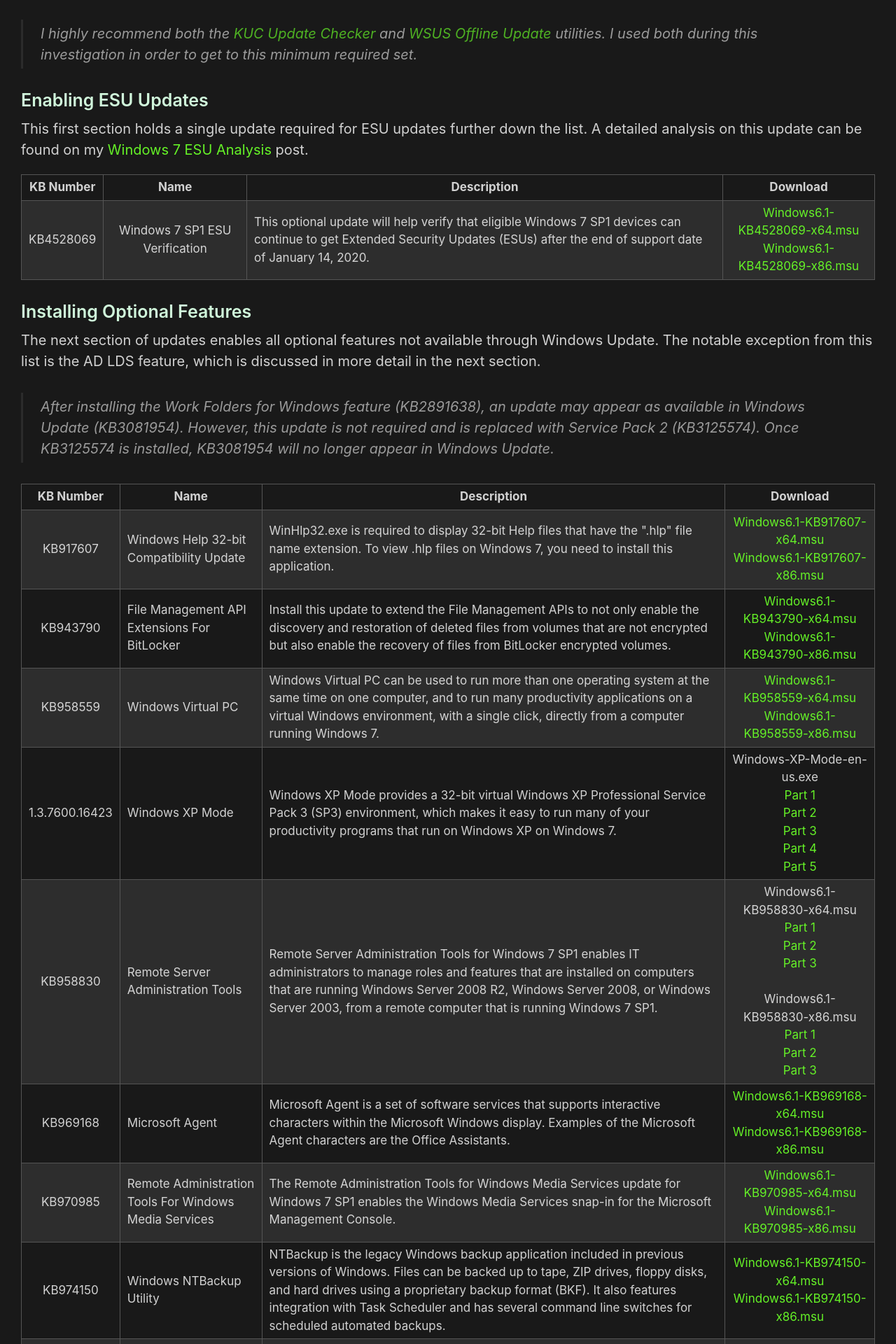
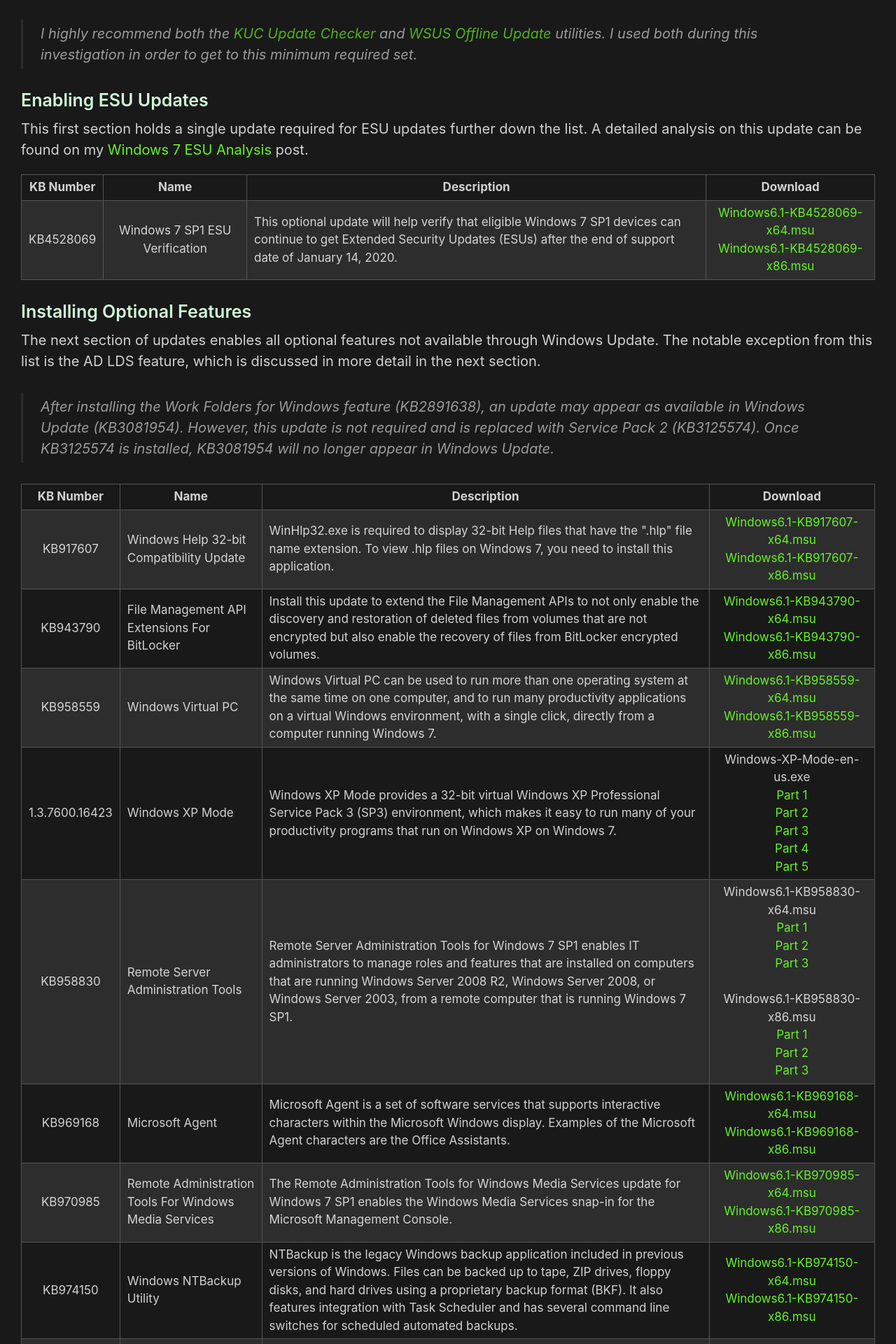
Before and after one commit to HackAndPwn/HackAndPwn.github.io, a Jekyll site: the page built from _posts/2020-05-23-windows-7-esu-patching.md, in a window 1280 px wide. Shown: the part 552-2472 px from the top of the page at 70% size. Built offline with Jekyll 4.4.1, drawn with Linux system fonts in a browser that asks for light colours.

Commit message:
Update 2020-05-23-windows-7-esu-patching.md

```diff
--- a/_posts/2020-05-23-windows-7-esu-patching.md
+++ b/_posts/2020-05-23-windows-7-esu-patching.md
@@ -15,7 +15,7 @@
 
 This first section holds a single update required for ESU updates further down the list.  A detailed analysis on this update can be found on my [Windows 7 ESU Analysis](https://hackandpwn.com/windows-7-esu-analysis/) post.
 
-<table style="text-align:center"><colgroup><col width="8%" /><col width="17%" /><col width="57%" /><col width="18%" /></colgroup>
+<table style="text-align:center"><colgroup><col width="8%" /><col width="17%" /><col width="55%" /><col width="20%" /></colgroup>
 <thead><tr><th style="text-align:center">KB Number</th><th style="text-align:center">Name</th><th style="text-align:center">Description</th><th style="text-align:center">Download</th></tr></thead><tbody>
 <tr><td>KB4528069</td><td>Windows 7 SP1 ESU Verification</td><td style="text-align:left">This optional update will help verify that eligible Windows 7 SP1 devices can continue to get Extended Security Updates (ESUs) after the end of support date of January 14, 2020.</td><td><a href="https://github.com/HackAndPwn/Windows-7-Patching/raw/master/01_Enable_ESU/01_Windows6.1-KB4528069-x64.msu">Windows6.1-KB4528069-x64.msu</a><br><a href="https://github.com/HackAndPwn/Windows-7-Patching/raw/master/01_Enable_ESU/01_Windows6.1-KB4528069-x86.msu">Windows6.1-KB4528069-x86.msu</a></td></tr>
 </tbody></table>
@@ -26,7 +26,7 @@
 
 > After installing the Work Folders for Windows feature (KB2891638), an update may appear as available in Windows Update (KB3081954).  However, this update is not required and is replaced with Service Pack 2 (KB3125574).  Once KB3125574 is installed, KB3081954 will no longer appear in Windows Update.
 
-<table style="text-align:center"><colgroup><col width="8%" /><col width="17%" /><col width="57%" /><col width="18%" /></colgroup>
+<table style="text-align:center"><colgroup><col width="8%" /><col width="17%" /><col width="55%" /><col width="20%" /></colgroup>
 <thead><tr><th style="text-align:center">KB Number</th><th style="text-align:center">Name</th><th style="text-align:center">Description</th><th style="text-align:center">Download</th></tr></thead><tbody>
 <tr><td>KB917607</td><td style="text-align:left">Windows Help 32-bit Compatibility Update</td><td style="text-align:left">WinHlp32.exe is required to display 32-bit Help files that have the ".hlp" file name extension. To view .hlp files on Windows 7, you need to install this application.</td><td><a href="https://github.com/HackAndPwn/Windows-7-Patching/raw/master/02_Features/01_Windows6.1-KB917607-x64.msu">Windows6.1-KB917607-x64.msu</a><br><a href="https://github.com/HackAndPwn/Windows-7-Patching/raw/master/02_Features/01_Windows6.1-KB917607-x86.msu">Windows6.1-KB917607-x86.msu</a></td></tr>
 <tr><td>KB943790</td><td style="text-align:left">File Management API Extensions For BitLocker</td><td style="text-align:left">Install this update to extend the File Management APIs to not only enable the discovery and restoration of deleted files from volumes that are not encrypted but also enable the recovery of files from BitLocker encrypted volumes.</td><td><a href="https://github.com/HackAndPwn/Windows-7-Patching/raw/master/02_Features/02_Windows6.1-KB943790-x64.msu">Windows6.1-KB943790-x64.msu</a><br><a href="https://github.com/HackAndPwn/Windows-7-Patching/raw/master/02_Features/02_Windows6.1-KB943790-x86.msu">Windows6.1-KB943790-x86.msu</a></td></tr>
```
